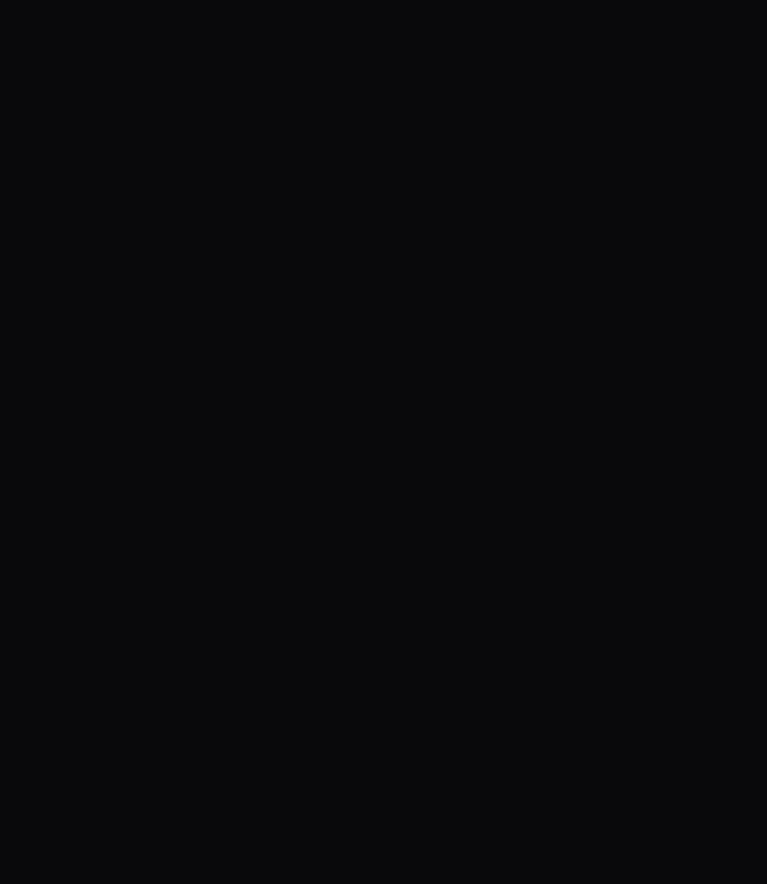
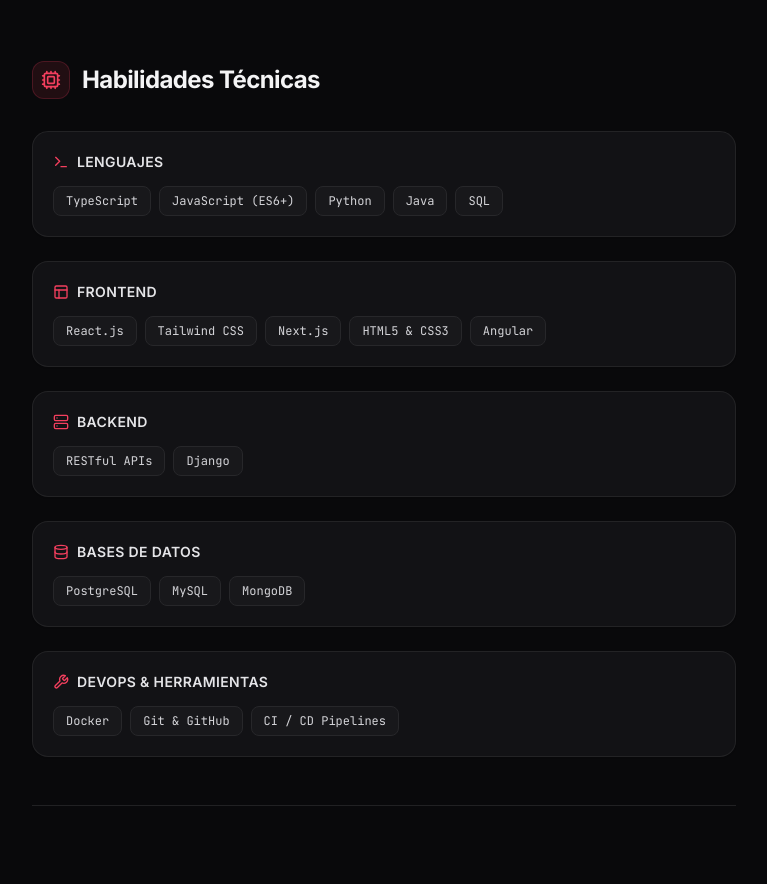
Before and after one commit to DevMoisesM/Portafolio-Web, a React (Vite) app: page / in a window 1280 px wide. Shown: the part 1900-2784 px from the top of the page, without its empty margins (256-1023 px from the left). Before the commit the page ends 2001 px from the top, so only its background shows below. Built offline with nearby package versions, Linux system fonts and the light colour scheme; the HTML template or start-up script is replaced by a standard one.

Commit message:
feat: sección de habilidades técnicas por categorías y educación

```diff
--- a/src/App.tsx
+++ b/src/App.tsx
@@ -3,6 +3,8 @@
 import { Hero } from './components/Hero';
 import { Experience } from './components/Experience';
 import { Projects } from './components/Projects';
+import { Skills } from './components/Skills';
+import { Education } from './components/Education';
 
 export const App: React.FC = () => {
   return (
@@ -13,6 +15,8 @@
           <Hero />
           <Experience />
           <Projects />
+          <Skills />
+          <Education />
         </main>
       </div>
     </ThemeProvider>
--- /dev/null
+++ b/src/components/Education.tsx
@@ -0,0 +1,107 @@
+import React from 'react';
+import { portfolioData } from '../data/portfolioData';
+import { GraduationCap, Award, Calendar, ExternalLink } from 'lucide-react';
+
+export const Education: React.FC = () => {
+  const { education, certifications } = portfolioData;
+
+  const hasEducation = education && education.length > 0;
+  const hasCertifications = certifications && certifications.length > 0;
+
+  if (!hasEducation && !hasCertifications) {
+    return null;
+  }
+
+  return (
+    <section id="education" className="py-10">
+      {/* Section Header */}
+      <div className="flex items-center gap-3 mb-8">
+        <div className="p-2 rounded-xl bg-rose-500/10 text-rose-500 border border-rose-500/20">
+          <GraduationCap className="w-5 h-5" />
+        </div>
+        <h2 className="text-2xl font-bold tracking-tight text-zinc-900 dark:text-zinc-100">
+          Educación & Certificaciones
+        </h2>
+      </div>
+
+      <div className="space-y-8">
+        {/* Higher Education */}
+        {hasEducation && (
+          <div className="space-y-4">
+            {education.map((item) => (
+              <div
+                key={item.id}
+                className="p-5 sm:p-6 rounded-2xl bg-white dark:bg-[#121215] border border-zinc-200 dark:border-zinc-800/80 shadow-sm"
+              >
+                <div className="flex flex-col sm:flex-row sm:items-center justify-between gap-1 mb-2">
+                  <h3 className="text-lg font-bold text-zinc-900 dark:text-zinc-100">
+                    {item.degree}
+                  </h3>
+                  <div className="flex items-center gap-1 text-xs font-mono text-zinc-500 dark:text-zinc-400 bg-zinc-100 dark:bg-zinc-900 px-2.5 py-1 rounded-md border border-zinc-200 dark:border-zinc-800 w-fit">
+                    <Calendar className="w-3 h-3 text-rose-500" />
+                    <span>{item.period}</span>
+                  </div>
+                </div>
+
+                <p className="text-sm font-medium text-rose-600 dark:text-rose-400 mb-2">
+                  {item.institution}
+                </p>
+
+                {item.description && (
+                  <p className="text-sm text-zinc-600 dark:text-zinc-400 leading-relaxed">
+                    {item.description}
+                  </p>
+                )}
+              </div>
+            ))}
+          </div>
+        )}
+
+        {/* Certifications */}
+        {hasCertifications && (
+          <div>
+            <div className="flex items-center gap-2 mb-4">
+              <Award className="w-4 h-4 text-rose-500" />
+              <h3 className="text-sm font-semibold tracking-wide text-zinc-700 dark:text-zinc-300 uppercase">
+                Certificaciones Destacadas
+              </h3>
+            </div>
+
+            <div className="grid grid-cols-1 sm:grid-cols-2 gap-4">
+              {certifications.map((cert) => (
+                <div
+                  key={cert.id}
+                  className="p-4 rounded-xl bg-white dark:bg-[#121215] border border-zinc-200 dark:border-zinc-800/80 shadow-sm flex flex-col justify-between"
+                >
+                  <div>
+                    <h4 className="text-sm font-bold text-zinc-900 dark:text-zinc-100 mb-1">
+                      {cert.title}
+                    </h4>
+                    <p className="text-xs text-zinc-500 dark:text-zinc-400">
+                      {cert.issuer} • {cert.date}
+                    </p>
+                  </div>
+
+                  {cert.credentialUrl && cert.credentialUrl !== '#' && (
+                    <a
+                      href={cert.credentialUrl}
+                      target="_blank"
+                      rel="noopener noreferrer"
+                      className="inline-flex items-center gap-1 text-xs text-rose-600 dark:text-rose-400 hover:underline mt-3 pt-2 border-t border-zinc-100 dark:border-zinc-800/60"
+                    >
+                      <span>Ver credencial</span>
+                      <ExternalLink className="w-3 h-3" />
+                    </a>
+                  )}
+                </div>
+              ))}
+            </div>
+          </div>
+        )}
+      </div>
+
+      {/* Separator */}
+      <hr className="mt-12 border-zinc-200 dark:border-zinc-800/80" />
+    </section>
+  );
+};
--- /dev/null
+++ b/src/components/Skills.tsx
@@ -0,0 +1,75 @@
+import React from 'react';
+import { portfolioData } from '../data/portfolioData';
+import { Cpu, Terminal, Layout, Server, Database, Wrench } from 'lucide-react';
+import { SkillItem } from '../types/portfolio';
+
+const categoryIcons: Record<string, React.ReactNode> = {
+  'Lenguajes': <Terminal className="w-4 h-4 text-rose-500" />,
+  'Frontend': <Layout className="w-4 h-4 text-rose-500" />,
+  'Backend': <Server className="w-4 h-4 text-rose-500" />,
+  'Bases de Datos': <Database className="w-4 h-4 text-rose-500" />,
+  'DevOps & Herramientas': <Wrench className="w-4 h-4 text-rose-500" />,
+};
+
+export const Skills: React.FC = () => {
+  const { skills } = portfolioData;
+
+  if (!skills || skills.length === 0) {
+    return null;
+  }
+
+  // Agrupar habilidades por categoría conservando el orden
+  const categories = Array.from(new Set(skills.map((s) => s.category))) as SkillItem['category'][];
+
+  return (
+    <section id="skills" className="py-10">
+      {/* Section Header */}
+      <div className="flex items-center gap-3 mb-8">
+        <div className="p-2 rounded-xl bg-rose-500/10 text-rose-500 border border-rose-500/20">
+          <Cpu className="w-5 h-5" />
+        </div>
+        <h2 className="text-2xl font-bold tracking-tight text-zinc-900 dark:text-zinc-100">
+          Habilidades Técnicas
+        </h2>
+      </div>
+
+      {/* Categories Grid */}
+      <div className="space-y-6">
+        {categories.map((category) => {
+          const categorySkills = skills.filter((s) => s.category === category);
+          if (categorySkills.length === 0) return null;
+
+          return (
+            <div
+              key={category}
+              className="p-5 rounded-2xl bg-white dark:bg-[#121215] border border-zinc-200 dark:border-zinc-800/80 shadow-sm"
+            >
+              {/* Category Header */}
+              <div className="flex items-center gap-2 mb-3.5">
+                {categoryIcons[category] || <Cpu className="w-4 h-4 text-rose-500" />}
+                <h3 className="text-sm font-semibold tracking-wide text-zinc-800 dark:text-zinc-200 uppercase">
+                  {category}
+                </h3>
+              </div>
+
+              {/* Skills Pills */}
+              <div className="flex flex-wrap gap-2">
+                {categorySkills.map((skill) => (
+                  <span
+                    key={skill.name}
+                    className="text-xs font-mono px-3 py-1.5 rounded-lg bg-zinc-50 dark:bg-zinc-900 text-zinc-700 dark:text-zinc-300 border border-zinc-200/80 dark:border-zinc-800 hover:border-rose-500/50 hover:text-rose-600 dark:hover:text-rose-400 hover:bg-rose-500/5 transition-all cursor-default"
+                  >
+                    {skill.name}
+                  </span>
+                ))}
+              </div>
+            </div>
+          );
+        })}
+      </div>
+
+      {/* Separator */}
+      <hr className="mt-12 border-zinc-200 dark:border-zinc-800/80" />
+    </section>
+  );
+};
--- a/src/data/portfolioData.ts
+++ b/src/data/portfolioData.ts
@@ -59,45 +59,46 @@
     { name: "Tailwind CSS", category: "Frontend" },
     { name: "Next.js", category: "Frontend" },
     { name: "HTML5 & CSS3", category: "Frontend" },
-    { name: "Redux / Zustand", category: "Frontend" },
-    { name: "Node.js", category: "Backend" },
-    { name: "Express.js", category: "Backend" },
-    { name: "NestJS", category: "Backend" },
+    { name: "Angular", category: "Frontend" },
     { name: "RESTful APIs", category: "Backend" },
-    { name: "GraphQL", category: "Backend" },
+    { name: "Django", category: "Backend" },
     { name: "PostgreSQL", category: "Bases de Datos" },
     { name: "MySQL", category: "Bases de Datos" },
     { name: "MongoDB", category: "Bases de Datos" },
-    { name: "Redis", category: "Bases de Datos" },
     { name: "Docker", category: "DevOps & Herramientas" },
     { name: "Git & GitHub", category: "DevOps & Herramientas" },
-    { name: "Linux / Bash", category: "DevOps & Herramientas" },
     { name: "CI / CD Pipelines", category: "DevOps & Herramientas" },
-    { name: "AWS (S3, EC2)", category: "DevOps & Herramientas" }
   ],
   education: [
     {
-      id: "edu-1",
-      degree: "Ingeniería en Informática / Computación",
-      institution: "Universidad / Instituto Profesional",
-      period: "2017 - 2022",
-      description: "Especialización en Ingeniería de Software, Algoritmos, Estructuras de Datos, Arquitectura de Sistemas y Gestión de Proyectos Tecnológicos."
+      id: "edu-duoc",
+      degree: "Ingeniería en Informática",
+      institution: "Duoc UC — Sede San Andrés de Concepción",
+      period: "2021 - 2026",
+      description: "Formación integral en desarrollo de software full stack, arquitectura de aplicaciones, bases de datos y metodologías ágiles."
     }
   ],
   certifications: [
     {
       id: "cert-1",
-      title: "AWS Certified Cloud Practitioner",
-      issuer: "Amazon Web Services (AWS)",
-      date: "2023",
-      credentialUrl: "#"
+      title: "PCEP – Certified Entry-Level Python Programmer",
+      issuer: "OpenEDG Python Institute",
+      date: "2025",
+      credentialUrl: "https://verify.openedg.org/?id=Q6O4.ODpX.CqnC"
     },
     {
       id: "cert-2",
-      title: "Full Stack Web Development & Modern Architecture",
-      issuer: "Plataforma de Certificación Tech",
-      date: "2022",
-      credentialUrl: "#"
+      title: "Google AI Essentials",
+      issuer: "Google",
+      date: "2026",
+      credentialUrl: "https://coursera.org/verify/specialization/7E7C79AIF999"
+    },
+    {
+      id: "cert-3",
+      title: "Crash Course on Python",
+      issuer: "Google",
+      date: "2026",
+      credentialUrl: "https://coursera.org/verify/7EPVK31MOD0O"
     }
   ]
 };
```
